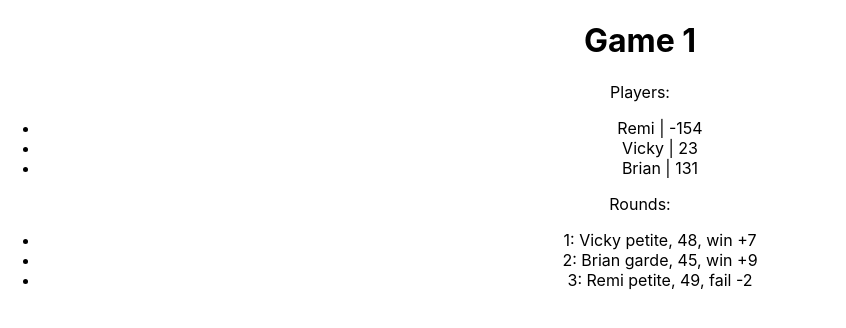
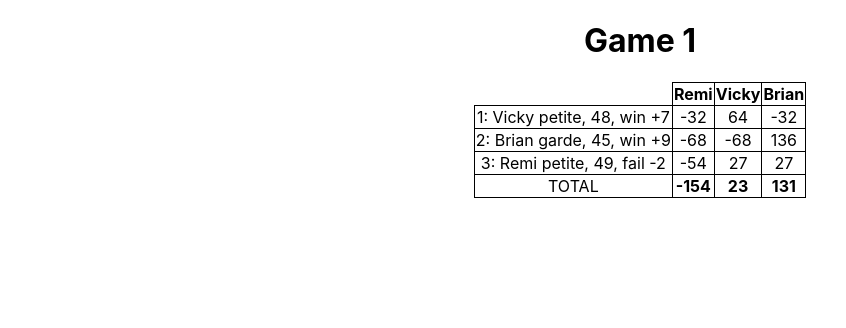
Before and after one commit to remram44/tarot-score, a React (Create React App) app: page /1 in a window 1280 px wide. Shown: the top 328 px of the page, without its empty margins (0-846 px from the left). Built offline with nearby package versions, Linux system fonts and the light colour scheme; the HTML template or start-up script is replaced by a standard one.

Commit message:
Make a table

```diff
--- a/src/App.css
+++ b/src/App.css
@@ -9,3 +9,17 @@
 .games-list .new-game {
   font-style: oblique;
 }
+
+table.scores {
+  margin-left: auto;
+  margin-right: auto;
+  border-collapse: collapse;
+}
+
+table.scores td, table.scores th {
+  border: 1px solid black;
+}
+
+table.scores td.corner {
+  border: 0;
+}
--- a/src/GameView.tsx
+++ b/src/GameView.tsx
@@ -27,6 +27,44 @@ function roundTarget(round: Round): number {
     return 36;
   } else {
     return 56;
+  }
+}
+
+function roundContractMultiplier(round: Round): number {
+  if(round.contract === 'garde') {
+    return 2;
+  } else if(round.contract === 'garde sans') {
+    return 4;
+  } else if(round.contract === 'garde contre') {
+    return 6;
+  } else {
+    return 1;
+  }
+}
+
+function roundPlayerMultiplier(playerId: number, players: number, round: Round): number {
+  if(players === 5) {
+    if(playerId === round.attacker && playerId === round.called) {
+      // Attacker who called themselves (1 against 4)
+      return 4;
+    } else if(playerId === round.attacker) {
+      // Attacker who called someone else (2 for them, 1 for callee)
+      return 2;
+    } else if(playerId === round.called) {
+      // Player called (king)
+      return 1;
+    } else {
+      // Defense
+      return -1;
+    }
+  } else {
+    if(playerId === round.attacker) {
+      // Attacker
+      return players - 1;
+    } else {
+      // Defense
+      return -1;
+    }
   }
 }
 
@@ -67,42 +105,12 @@ export class GameView extends React.PureComponent<GameViewProps, GameViewState>
             const attackSuccessful = round.score >= target;
 
             // The multiplier depends on the contract chosen by the attack
-            let contractMultiplier = 1;
-            if(round.contract === 'garde') {
-              contractMultiplier = 2;
-            } else if(round.contract === 'garde sans') {
-              contractMultiplier = 4;
-            } else if(round.contract === 'garde contre') {
-              contractMultiplier = 6;
-            }
+            let contractMultiplier = roundContractMultiplier(round);
 
             const score = (25 + Math.abs(round.score - target)) * (attackSuccessful?1:-1) * contractMultiplier;
 
             players.forEach((player) => {
-              let change = score;
-              if(players.length === 5) {
-                if(player.id === round.attacker && player.id === round.called) {
-                  // Attacker who called themselves
-                  change = score * 4;
-                } else if(player.id === round.attacker) {
-                  // Attacker who called someone else
-                  change = score * 2;
-                } else if(player.id === round.called) {
-                  // Player called (king)
-                  change = score;
-                } else {
-                  // Defense
-                  change = -score;
-                }
-              } else {
-                if(player.id === round.attacker) {
-                  // Attacker
-                  change = (players.length - 1) * score;
-                } else {
-                  // Defense
-                  change = -score;
-                }
-              }
+              const change = score * roundPlayerMultiplier(player.id, players.length, round);
               totalScores.set(
                 player.id,
                 totalScores.get(player.id) + change,
@@ -130,8 +138,22 @@ export class GameView extends React.PureComponent<GameViewProps, GameViewState>
       return undefined;
     } else {
       const target = roundTarget(round);
+      const attackSuccessful = round.score >= target;
+      const contractMultiplier = roundContractMultiplier(round);
+      const score = (25 + Math.abs(round.score - target)) * (attackSuccessful?1:-1) * contractMultiplier;
+
+      const renderPlayerScore = (playerId: number) => {
+        const change = score * roundPlayerMultiplier(playerId, gameInfo.players.length, round);
+        return change;
+      };
+
       return (<>
-        {round.id}: {gameInfo.playersById.get(round.attacker)!.name} {round.contract}, {round.score}, {(round.score >= target)?"win +":"fail -"}{Math.abs(round.score - target)}
+        <td key="round">
+          {round.id}: {gameInfo.playersById.get(round.attacker)!.name} {round.contract}, {round.score}, {(round.score >= target)?"win +":"fail -"}{Math.abs(round.score - target)}
+        </td>
+        {gameInfo.players.map((player) => (
+          <td key={player.id}>{renderPlayerScore(player.id)}</td>
+        ))}
       </>);
     }
   }
@@ -146,18 +168,27 @@ export class GameView extends React.PureComponent<GameViewProps, GameViewState>
       return (
         <>
           <h1>{gameInfo.game.name}</h1>
-          <p>Players:</p>
-          <ul className="players">
-            {gameInfo.players.map((player) => (
-              <li key={player.id}>{player.name} | {gameInfo.totalScores.get(player.id)}</li>
-            ))}
-          </ul>
-          <p>Rounds:</p>
-          <ul className="rounds">
-            {gameInfo.rounds.map((round) => (
-              <li key={round.id}>{this.renderRound(round)}</li>
-            ))}
-          </ul>
+          <table className="scores">
+            <thead>
+              <tr>
+                <td className="corner"></td>
+                {gameInfo.players.map((player) => (
+                  <th key={player.id}>{player.name}</th>
+                ))}
+              </tr>
+            </thead>
+            <tbody>
+              {gameInfo.rounds.map((round) => (
+                <tr key={round.id}>{this.renderRound(round)}</tr>
+              ))}
+              <tr key="total">
+                <td key="header">TOTAL</td>
+                {gameInfo.players.map((player) => (
+                  <th key={player.id}>{gameInfo.totalScores.get(player.id)}</th>
+                ))}
+              </tr>
+            </tbody>
+          </table>
         </>
       );
     }
```
